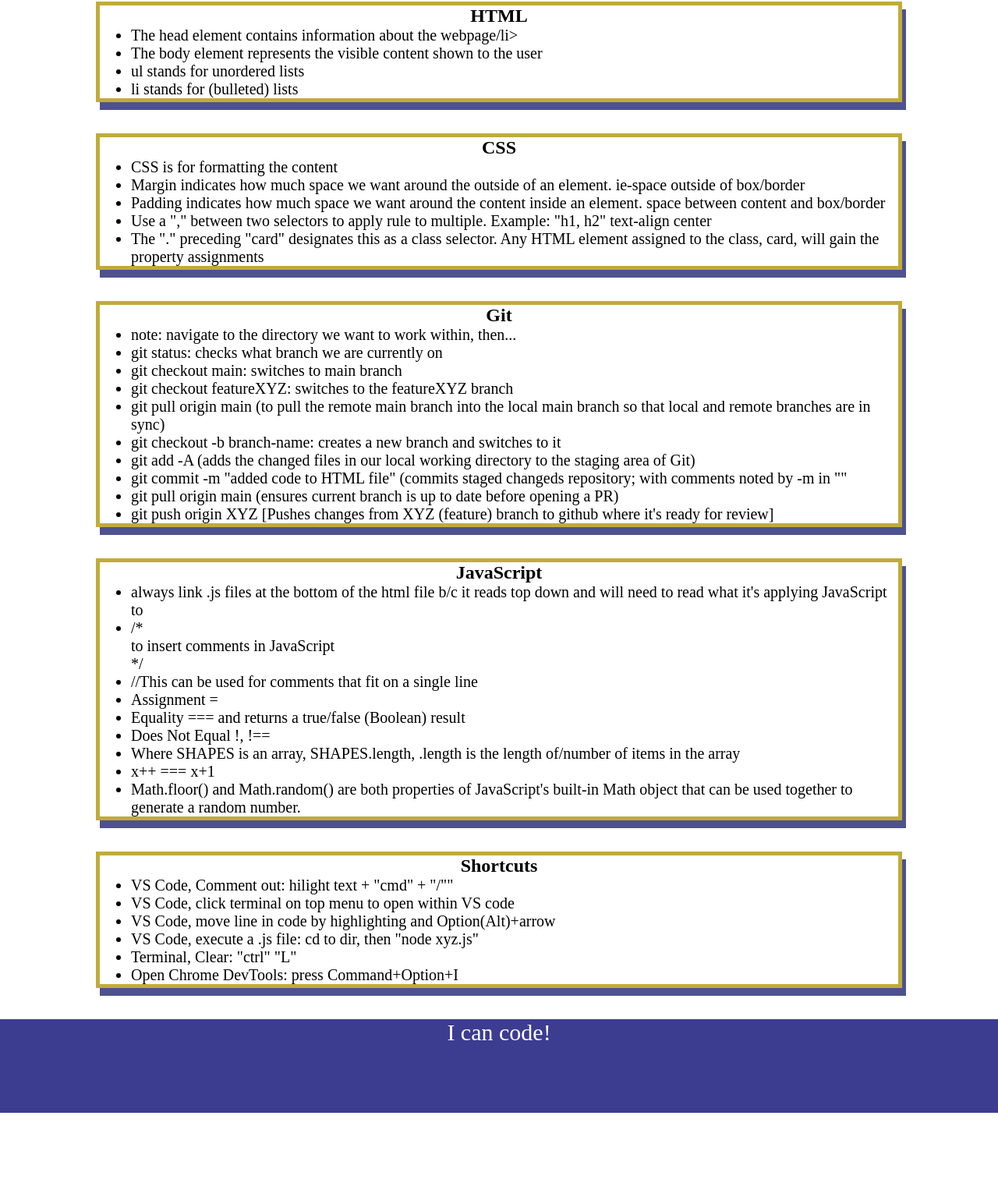
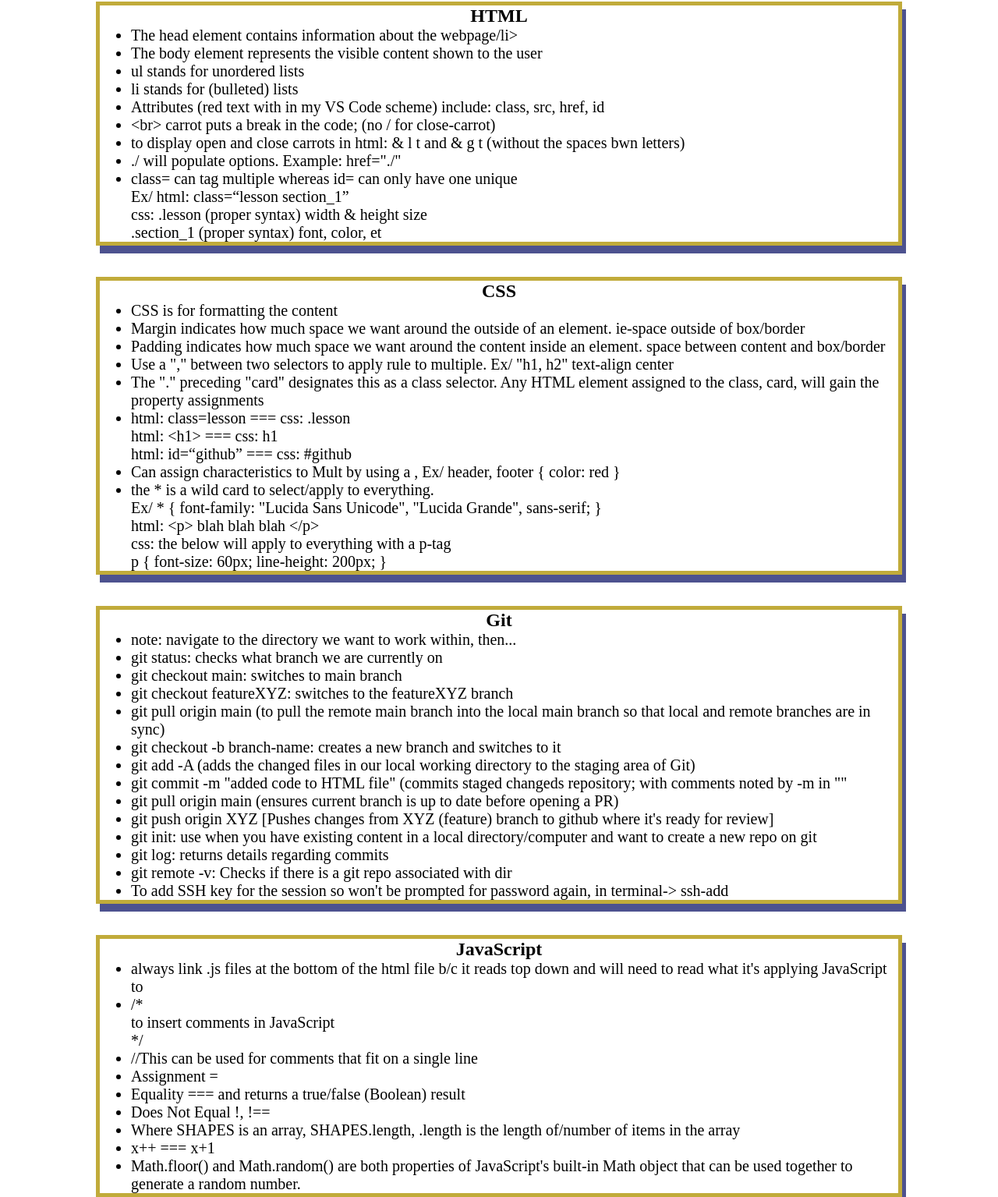
Before and after one commit to AlissaCohan18/prework-study-guide, a plain HTML site: page index.html in a window 1280 px wide. Shown: the part 158-1693 px from the top of the page at 78% size. Before the commit the page ends 1585 px from the top, so only its background shows below. Drawn offline with Linux system fonts and the light colour scheme.

Commit message:
added more cool stuff

```diff
--- a/index.html
+++ b/index.html
@@ -21,6 +21,15 @@
             <li>The body element represents the visible content shown to the user</li>
             <li>ul stands for unordered lists</li>
           <li>li stands for (bulleted) lists</li>
+          <li>Attributes (red text with in my VS Code scheme) include: class, src, href, id  </li>
+          <li>&lt;br&gt carrot puts a break in the code; (no / for close-carrot) </li>
+          <li>to display open and close carrots in html: & l t and & g t (without the spaces bwn letters) </li>
+          <li>./ will populate options. Example: href="./"</li>
+          <li> class= can tag multiple whereas id= can only have one unique <br>
+                Ex/
+            html: class=“lesson section_1” <br>
+            css: .lesson (proper syntax) width & height size <br>
+                      .section_1 (proper syntax) font, color, et</li>
         </ul>
       </section>
 
@@ -30,8 +39,30 @@
           <li>CSS is for formatting the content</li>
           <li>Margin indicates how much space we want around the outside of an element. ie-space outside of box/border</li>
           <li>Padding indicates how much space we want around the content inside an element. space between content and box/border</li>
-          <li>Use a "," between two selectors to apply rule to multiple. Example: "h1, h2" text-align center </li>
+          <li>Use a "," between two selectors to apply rule to multiple. Ex/ "h1, h2" text-align center </li>
           <li>The "." preceding "card" designates this as a class selector. Any HTML element assigned to the class, card, will gain the property assignments</li>
+          <li>html: class=lesson === css: .lesson <br>
+              html: &lth1&gt === css: h1<br>
+              html: id=“github” === css: #github </li>
+          <li>Can assign characteristics to Mult by using a ,
+            Ex/
+                header,
+                footer {
+                   color: red
+                }
+            </li>
+          <li>the * is a wild card to select/apply to everything. <br> Ex/
+            * {
+              font-family: "Lucida Sans Unicode", "Lucida Grande", sans-serif;
+            } <br>
+
+            html: &ltp&gt blah blah blah &lt/p&gt <br>
+            css: the below will apply to everything with a p-tag<br>
+            p {
+              font-size: 60px;
+              line-height: 200px;
+            }
+            </li>
         </ul>
       </section>
 
@@ -44,11 +75,16 @@
           <li>git checkout featureXYZ: switches to the featureXYZ branch</li>
           <li>git pull origin main (to pull the remote main branch into the local main branch so that local and remote branches are in sync)</li>
           <li>git checkout -b branch-name: creates a new branch and switches to it</li>
-          <li>git add -A (adds the changed files in our local working directory to the staging area of Git)
+          <li>git add -A (adds the changed files in our local working directory to the staging area of Git)</li>
           <li>git commit -m "added code to HTML file" (commits staged changeds repository; with comments noted by -m in ""</li>
           <li>git pull origin main (ensures current branch is up to date before opening a PR)</li>
           <li>git push origin XYZ [Pushes changes from XYZ (feature) branch to github where it's ready for review]</li>
+          <li>git init: use when you have existing content in a local directory/computer and want to create a new repo on git</li>
+          <li>git log: returns details regarding commits
+          <li>git remote -v: Checks if there is a git repo associated with dir</li>
+          <li>To add SSH key for the session so won't be prompted for password again, in terminal-> ssh-add
           </li>
+        </li>
         </ul>
       </section>
 
@@ -70,18 +106,35 @@
         </ul>
       </section>
 
-      <section class="card" id="javascript-section">
-        <h2>Shortcuts</h2>
+      <section class="card" id="vscode-section">
+        <h2>VS Code Shortcuts</h2>
            <ul>
-              <li>VS Code, Comment out: hilight text + "cmd" + "/"" </li>
-              <li>VS Code, click terminal on top menu to open within VS code</li>
-              <li>VS Code, move line in code by highlighting and Option(Alt)+arrow</li>
-              <li>VS Code, execute a .js file: cd to dir, then "node xyz.js"</li>
-              <li>Terminal, Clear: "ctrl" "L" </li>
-              <li>Open Chrome DevTools: press Command+Option+I</li>
+              <li>Opens vscode, in this directory, in a <strong>n</strong>ew window: code . -n </li>
+              <li>Open vscode, in this directory, and in current window (<strong>r</strong>euse): code . -r </li>
+              <li>Comment out: highlight text + "cmd" + "/"" </li>
+              <li>Click terminal on top menu to open within VS code</li>
+              <li>Move line in code by highlighting and Option(Alt)+arrow</li>
+              <li>Mass editing: highlight a word, cmd+F2 ‘find (and edit) all’</li>
+              <li>cmd+b toggles the left directories bar open/close </li>
+              <li>Execute a .js file: cd to dir, then "node xyz.js"</li>
             </ul>
           </section>
 
+          <section class="card" id="schortcuts-section">
+            <h2>Misc Shortcuts</h2>
+               <ul>
+                  <li>Terminal, Clear: "ctrl" "L" </li>
+                  <li>Copying directories for HW: cp -r location.of.files.find.by.using.pwd/* .  </li>
+                      <li>cp : copy</li>
+                      <li>-r : grabs all sub folders</li>
+                      <li>/* : copy contents of directory, but not directory/folder itself</li>
+                  <li>To find details on codes from terminal: man </li>
+                      <li>example for getting details on rm: man rm  </li>
+                      <li>note: it opens a manual; type “q” to quit when done</li>
+                  <li>Terminal: type Ctrl+C when terminal is locked up</li>
+                  <li>Open Chrome DevTools: press Command+Option+I</li>
+                </ul>
+              </section>
     </main>
 
     <footer>
```
